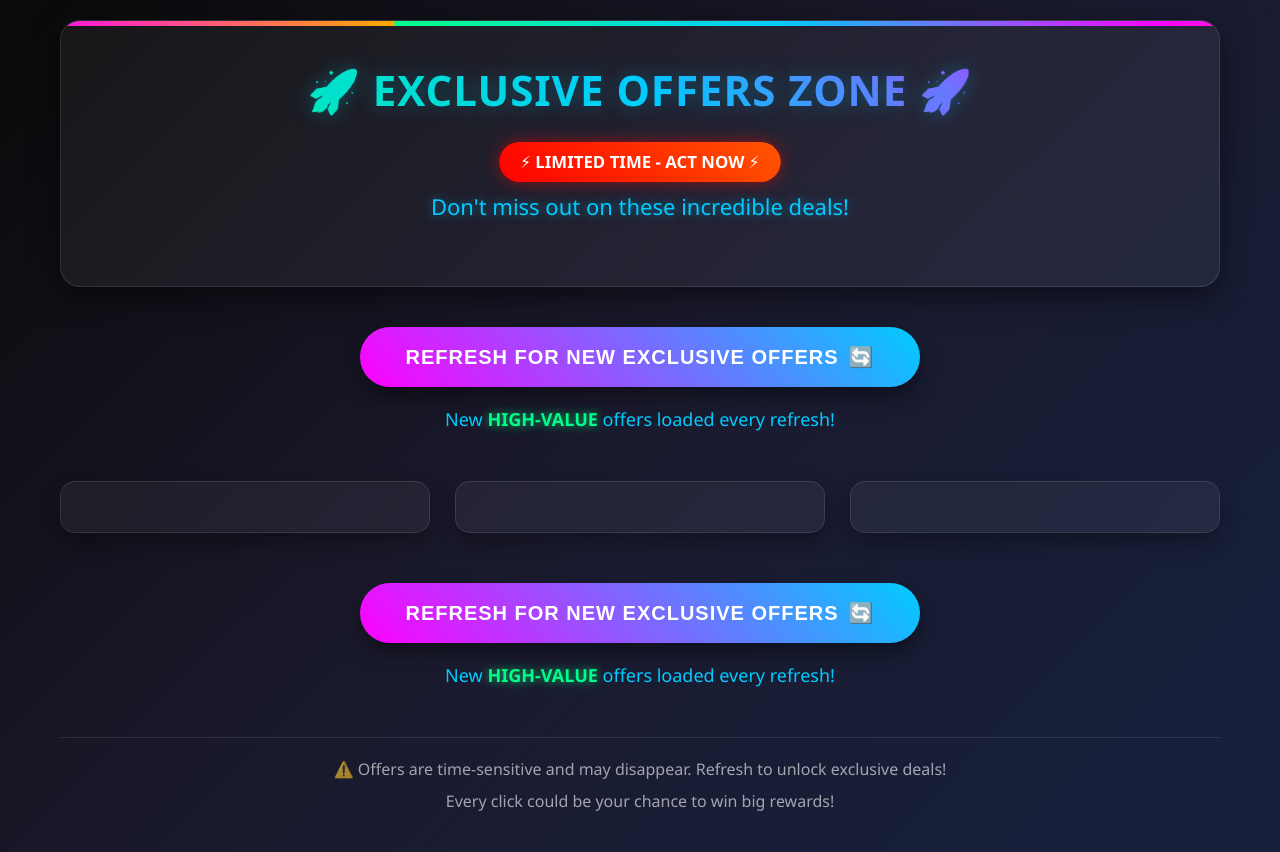
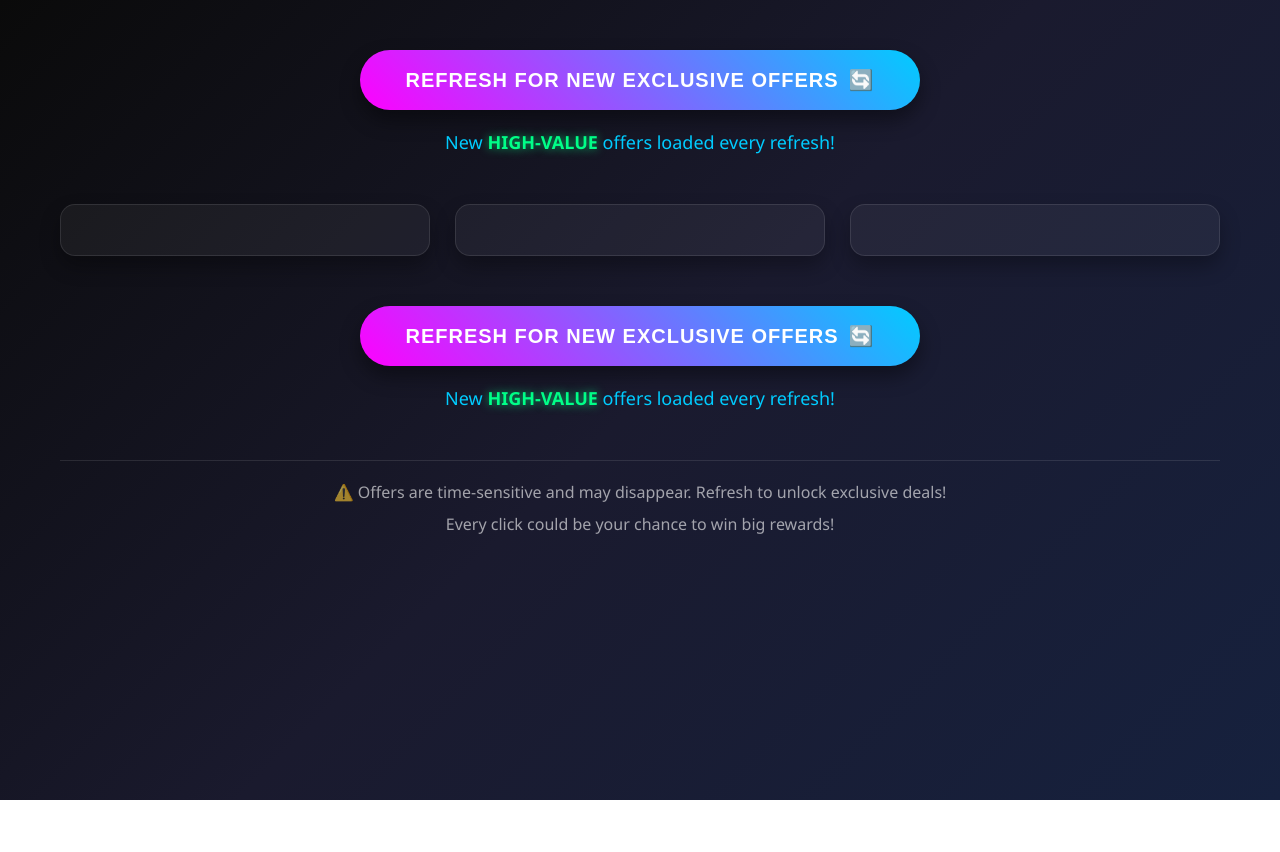
Before and after one commit to DailyProductReview/leased-ad-space-review, a plain HTML site: page deepseek_html_20251201_002752(1).html in a window 1280 px wide. After the commit the page ends 800 px from the top, so only its background shows below. Drawn offline with Linux system fonts and the light colour scheme.

Commit message:
Update deepseek_html_20251201_002752(1).html

```diff
--- a/deepseek_html_20251201_002752(1).html
+++ b/deepseek_html_20251201_002752(1).html
@@ -210,10 +210,7 @@
 </head>
 <body>
     <div class="container">
-        <header>
-            <h1>🚀 EXCLUSIVE OFFERS ZONE 🚀</h1>
-            <div class="urgent-badge">⚡ LIMITED TIME - ACT NOW ⚡</div>
-            <p class="subtitle">Don't miss out on these incredible deals!</p>
+        <h
         </header>
 
         <!-- Top refresh button - added here as requested -->
```
